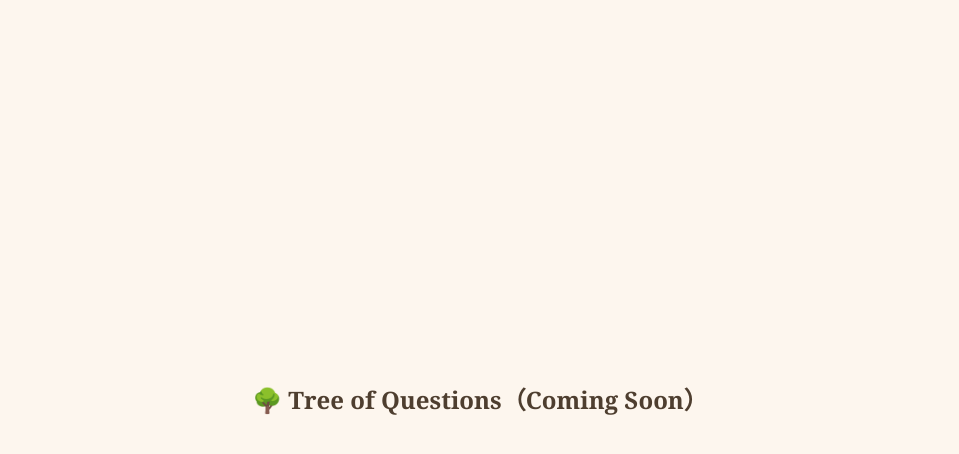
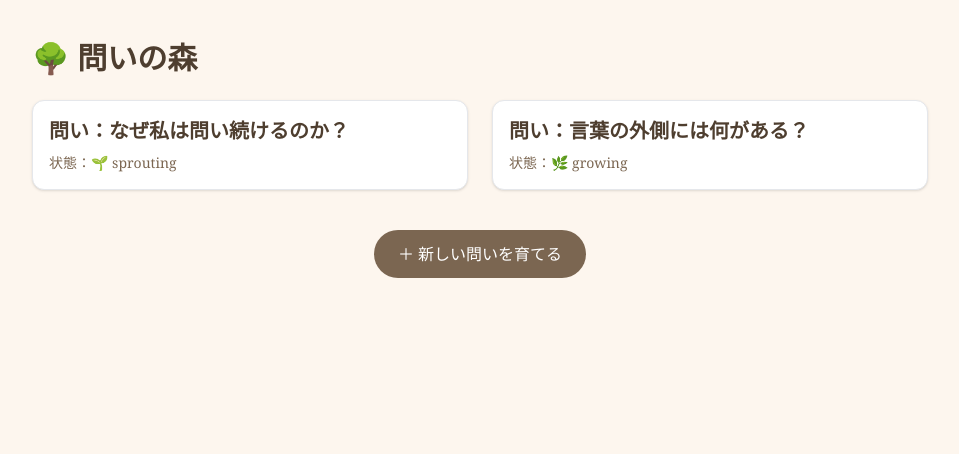
Before and after one commit to yggdrasilworldtree/noima-pj-poc, a Next.js app: page /tree in a window 1280 px wide. Shown: the top 454 px of the page, without its empty margins (160-1119 px from the left). Built offline with nearby package versions, Linux system fonts and the light colour scheme.

Commit message:
✅ A1 /tree 実装方針：問いの森（ユーザーの問い木一覧）

```diff
--- a/app/tree/page.tsx
+++ b/app/tree/page.tsx
@@ -1,7 +1,37 @@
+'use client'
+
+import Link from 'next/link'
+
 export default function TreePage() {
   return (
-    <main className="min-h-screen flex items-center justify-center bg-[#fdf6ee] text-brown-800 font-serif">
-      <h2 className="text-2xl font-bold">🌳 Tree of Questions（Coming Soon）</h2>
+    <main className="min-h-screen bg-[#fdf6ee] text-brown-800 font-serif px-6 py-10">
+      <div className="max-w-4xl mx-auto">
+        <h1 className="text-3xl font-bold mb-6">🌳 問いの森</h1>
+
+        {/* ▼ ユーザーの問い木カード一覧（今はダミー） */}
+        <div className="grid grid-cols-1 md:grid-cols-2 gap-6 mb-10">
+          {/* サンプル問い木カード */}
+          <div className="border rounded-xl p-4 shadow bg-white hover:shadow-md transition">
+            <h2 className="text-xl font-semibold">問い：なぜ私は問い続けるのか？</h2>
+            <p className="text-sm mt-2 text-brown-600">状態：🌱 sprouting</p>
+          </div>
+
+          <div className="border rounded-xl p-4 shadow bg-white hover:shadow-md transition">
+            <h2 className="text-xl font-semibold">問い：言葉の外側には何がある？</h2>
+            <p className="text-sm mt-2 text-brown-600">状態：🌿 growing</p>
+          </div>
+        </div>
+
+        {/* ▼ 新しい問いを育てるボタン */}
+        <div className="text-center">
+          <Link
+            href="/new"
+            className="inline-block bg-brown-600 text-white px-6 py-3 rounded-full hover:bg-brown-800 transition"
+          >
+            ＋ 新しい問いを育てる
+          </Link>
+        </div>
+      </div>
     </main>
   )
 }
```
